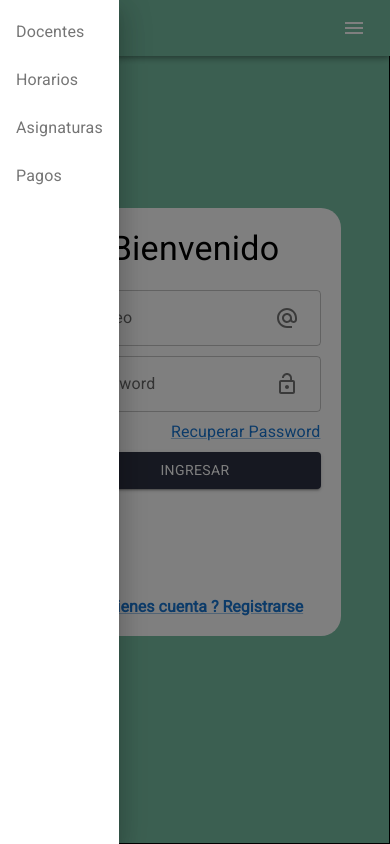
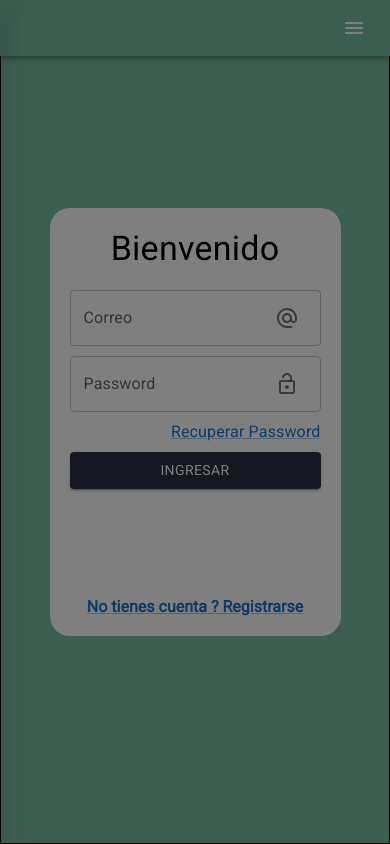
Before and after one commit to yisuslopez45/Frontend-colegio-React, a React (Create React App) app: page / in a window 390 px wide. Both pictures are taken after a click on the button 354 px from the left and 28 px from the top of the page. Built offline with nearby package versions, Linux system fonts and the light colour scheme.

Commit message:
botones responsive

```diff
--- a/src/components/DrawerComponent.jsx
+++ b/src/components/DrawerComponent.jsx
@@ -1,48 +1,111 @@
 import { Drawer, IconButton, List, ListItemButton, ListItemIcon, ListItemText } from '@mui/material'
-import React, {Fragment, useState} from 'react'
+import React, { Fragment, useState } from 'react'
 import MenuIcon from '@mui/icons-material/Menu';
+import { Link } from 'react-router-dom';
+import { useDispatch, useSelector } from 'react-redux';
+import { cerrarLogin } from '../redux/action/LoginAction';
 
 
 const DrawerComponent = () => {
 
     const [openDrawer, setOpendrawe] = useState(false)
+    const { rol } = useSelector(state => state.login)
+    const dispatch = useDispatch()
+    const limpiarRedux = ()=>{
+        dispatch(cerrarLogin())
+      }
 
     return (
         <Fragment>
-        <Drawer open={openDrawer} onClose={()=>{setOpendrawe(false)}}>
+            <Drawer open={openDrawer} onClose={() => { setOpendrawe(false) }}>
 
+
+
+                {rol === 1 && (
                     <List>
+
                         <ListItemButton>
                             <ListItemIcon>
-                        <ListItemText>Docentes</ListItemText>
+                                <Link to="/CrearRegistro" style={{ textDecoration: "none" }}>
+                                    <ListItemText>Registro</ListItemText>
+                                </Link>
+
                             </ListItemIcon>
                         </ListItemButton>
 
                         <ListItemButton>
                             <ListItemIcon>
-                        <ListItemText>Horarios</ListItemText>
+                                <Link to="/EditarRegistro" style={{ textDecoration: "none" }}>
+                                    <ListItemText>Editar</ListItemText>
+                                </Link>
+
                             </ListItemIcon>
                         </ListItemButton>
 
                         <ListItemButton>
                             <ListItemIcon>
-                        <ListItemText>Asignaturas</ListItemText>
-                    </ListItemIcon>
-                </ListItemButton>
+                                <Link to="/Login" style={{ textDecoration: "none" }}>
+                                    <ListItemText onClick={limpiarRedux}>Cerrar</ListItemText>
+                                </Link>
 
-                <ListItemButton>
-                    <ListItemIcon>
-                        <ListItemText>Pagos</ListItemText>
                             </ListItemIcon>
                         </ListItemButton>
 
 
                     </List>
 
+                )}
+
+                {rol === 2 && (
+                    <List>
+
+                        <ListItemButton>
+                            <ListItemIcon>
+                                <Link to="/InformeAdmin" style={{ textDecoration: "none" }}>
+                                    <ListItemText>Informe</ListItemText>
+                                </Link>
+
+                            </ListItemIcon>
+                        </ListItemButton>
+
+                        <ListItemButton>
+                            <ListItemIcon>
+                                <Link to="/CrearUsuario" style={{ textDecoration: "none" }}>
+                                    <ListItemText>Crear Usuario</ListItemText>
+                                </Link>
+
+                            </ListItemIcon>
+                        </ListItemButton>
+
+                        <ListItemButton>
+                            <ListItemIcon>
+                                <Link to="/Semestre" style={{ textDecoration: "none" }}>
+                                    <ListItemText>Semestre</ListItemText>
+                                </Link>
+
+                            </ListItemIcon>
+                        </ListItemButton>
+
+                        <ListItemButton>
+                            <ListItemIcon>
+                                <Link to="/Login" style={{ textDecoration: "none" }}>
+                                    <ListItemText  onClick={limpiarRedux} >Cerrar</ListItemText>
+                                </Link>
+
+                            </ListItemIcon>
+                        </ListItemButton>
+
+
+                    </List>
+
+                )}
+
+
+
             </Drawer>
 
-        <IconButton sx={{ color:'white' , marginLeft:'auto'}} onClick={()=> setOpendrawe(!openDrawer)}>
-            <MenuIcon/>
+            <IconButton sx={{ color: 'white', marginLeft: 'auto' }} onClick={() => setOpendrawe(!openDrawer)}>
+                <MenuIcon />
             </IconButton>
 
         </Fragment>
```
Also changed, not shown: 7 other files (tests, documents, lock files or other folders). Lines whose indentation alone changed are shown as unchanged.
